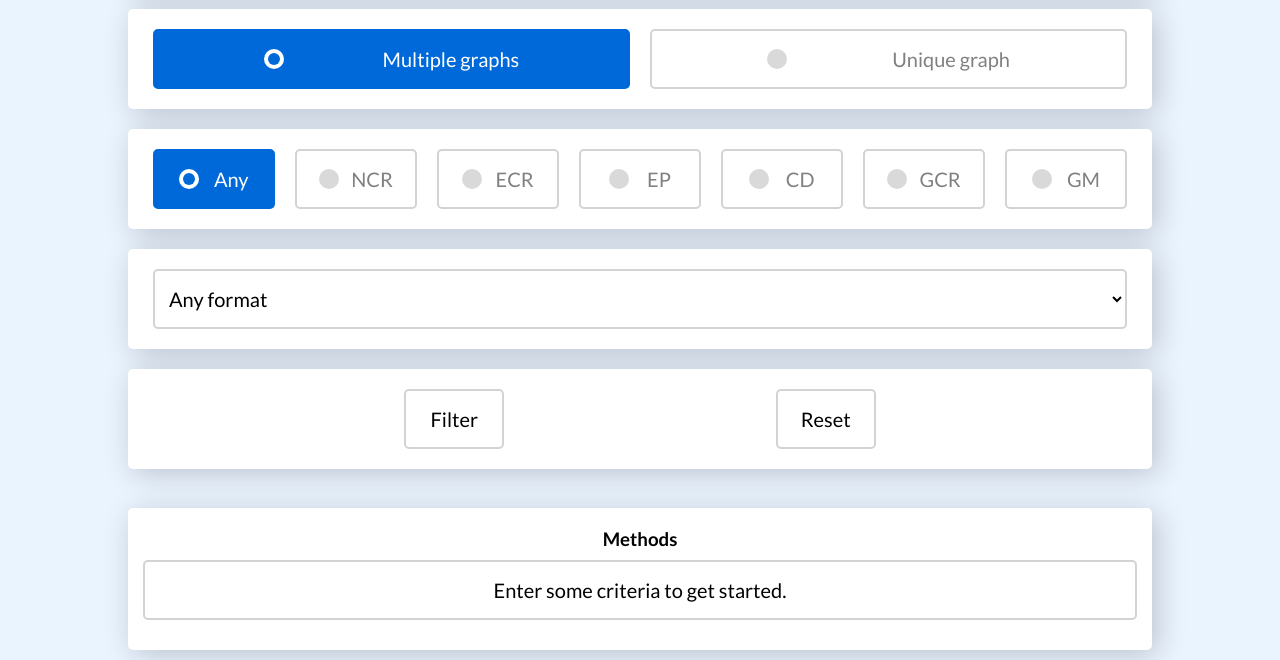
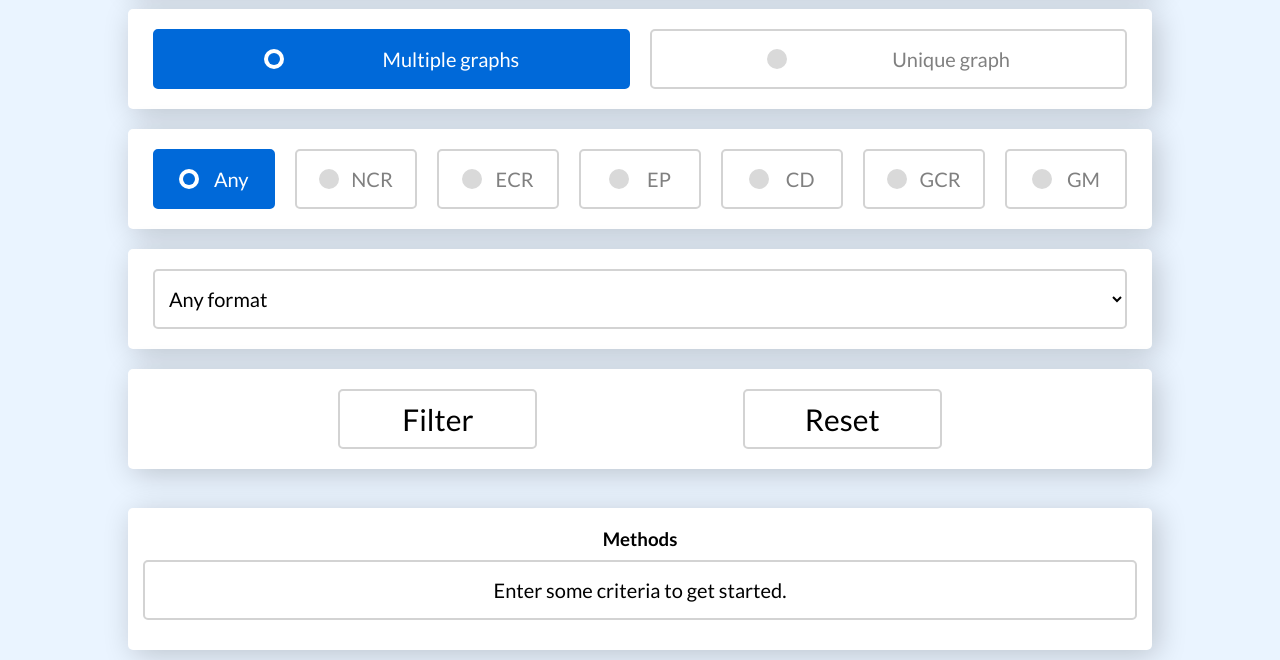
Before and after one commit to timondesch/GNN-exp-PRED, a Flask app: page / in a window 1280 px wide. Shown: the part 171-831 px from the top of the page. Run offline with Flask 2, Linux system fonts and the light colour scheme; parts of the project's set-up code (start-up, migrations or seed data) failed here and were passed over.

Commit message:
slight design adjustments

```diff
--- a/visualization_app/static/base/base.css
+++ b/visualization_app/static/base/base.css
@@ -65,8 +65,8 @@ h1 {
 }
 
 .wrapper button{
-    font-size: 20px;
-    width: 100px !important;
+    font-size: 30px !important;
+    width: 20% !important;
 }
 
 
@@ -120,11 +120,18 @@ input[type="radio"]:checked:checked + label span {
   color: #fff;
 }
 
+/* Disabled RB effect */
+
 input[type="radio"]:disabled + label{
   background-color: lightgrey;
   color: #fff;
+  border-color: #808080;
 }
 
 input[type="radio"]:disabled + label span{
-  color: #fff;
+  color: #808080;
 }
+
+input[type="radio"]:disabled + label .dot{
+  background: #fff;
+}
```
